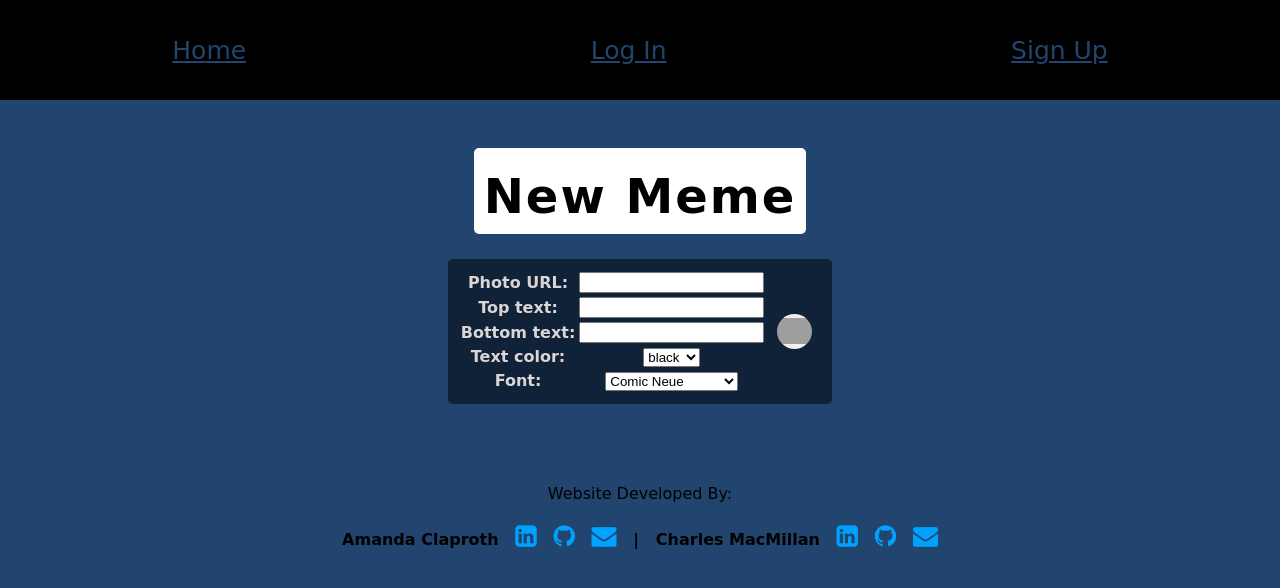
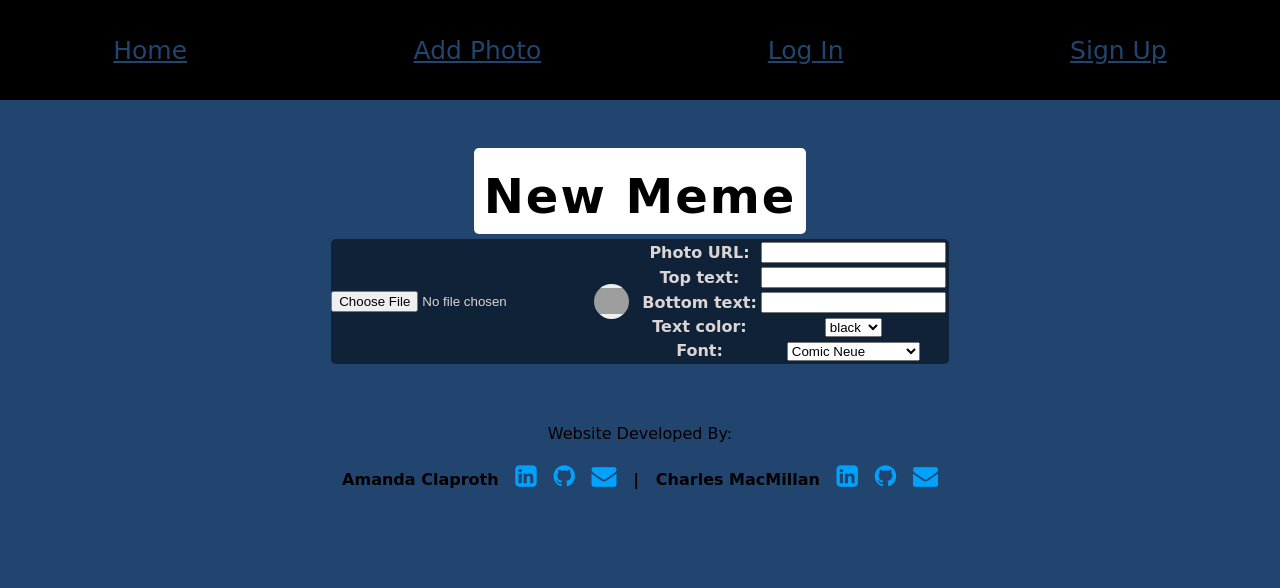
Before and after one commit to Aclap427/Meme_World, a Django app: page /memes/create/ in a window 1280 px wide. Shown: the top 588 px of the page. Run offline with Django 3.2, Linux system fonts and the light colour scheme; some web fonts are replaced; grey boxes are pictures that could not be loaded.

Commit message:
AWS works

```diff
--- a/main_app/models.py
+++ b/main_app/models.py
@@ -38,9 +38,9 @@ class Meme(models.Model):
     def __str__(self):
         return self.top_text
 
-# class Photo(models.Model):
-#     url = models.CharField(max_length=200)
-#     meme = models.ForeignKey(Meme, on_delete=models.CASCADE)
+class Photo(models.Model):
+    url = models.CharField(max_length=200)
+    meme = models.ForeignKey(Meme, on_delete=models.CASCADE)
 
-#     def __str__(self):
-#         return f"Photo for meme_id: {self.meme_id} @{self.url}"
+    def __str__(self):
+        return f"Photo for meme_id: {self.meme_id} @{self.url}"
--- a/main_app/templates/base.html
+++ b/main_app/templates/base.html
@@ -14,8 +14,9 @@
     <header>
         <nav>
             <a href="/">Home</a>
-            {% if user.is_authenticated %}
-            <a href="{% url 'index' %}">Memes</a>
+            <a href="{% url 'add_photo' %}">Add Photo
+
+            </a> {% if user.is_authenticated %} <a href="{% url 'index' %}">Memes</a>
             <a href="{% url 'memes_create' %}">Create a Meme</a>
             <a href="{% url 'user' %}">My Memes</a>
             <a href="{% url 'logout' %}">Log Out - {{user.username}}</a> {% else %}
--- a/main_app/templates/main_app/meme_form.html
+++ b/main_app/templates/main_app/meme_form.html
@@ -8,8 +8,9 @@
         <p class="top long-string">{{meme.top_text}}</p>
         {% else %}
         <p class="top short-string">{{meme.top_text}}</p>
-        {% endif %}
-        <img class="photo" src="{{meme.photo_URL}}" alt="pic" /> {% if meme.top_text|length > 10 %}
+        {% endif %} {% if meme.photo_set.all|length > 0 %}
+        <img class="photo" src="{{ photo.url }}"> {% else %}
+        <img class="photo" src="{{meme.photo_URL}}" alt="pic" /> {% endif %}{% if meme.top_text|length > 10 %}
         <p class="bottom long-string">{{meme.bottom_text}}</p>
         {% else %}
         <p class="bottom short-string">{{meme.bottom_text}}</p>
@@ -19,11 +20,17 @@
     <h1 style="margin: 10px 0 0 10px;">New Meme</h1>
     {% endif %}
 </div>
-<form class="gray-box" style="padding: 10px; margin: 20px 0;" action="" method="post">
+
+
+<form class="gray-box" action="{% url 'add_photo' %}" enctype="multipart/form-data" method="POST" class="card-panel">
     {% csrf_token %}
     <table>
         {{ form.as_table }}
+
+        <input type="file" name="photo-file">
+        <br><br>
+        <input type="submit" value="" class="submit-btn" />
+
     </table>
-    <input type="submit" value="" class="submit-btn" />
 </form>
 {% endblock %}
--- a/main_app/urls.py
+++ b/main_app/urls.py
@@ -10,5 +10,5 @@ urlpatterns = [
     path('memes/<int:pk>/update', views.MemeUpdate.as_view(), name='memes_update'),
     path('memes/<int:pk>/delete', views.MemeDelete.as_view(), name='memes_delete'),
     path('memes/user/<int:user_id>/', views.user_id, name='user_id'),
-   # path('memes/add_photo/', views.add_photo, name='add_photo'),
+    path('memes/add_photo/', views.add_photo, name='add_photo'),
 ]
--- a/main_app/views.py
+++ b/main_app/views.py
@@ -6,11 +6,11 @@ from django.contrib.auth.decorators import login_required
 from django.contrib.auth.mixins import LoginRequiredMixin
 from .models import Meme#Photo
 from django.views.generic.edit import CreateView, DeleteView, UpdateView
-# import uuid
-# import boto3
+import uuid
+import boto3
 
-# S3_BASE_URL = 'https://s3.us-west-1.amazonaws.com/'
-# BUCKET = 'memeworld'
+S3_BASE_URL = 'https://s3.us-west-1.amazonaws.com/'
+BUCKET = 'memeworld'
 
 
 # Create your views here.
@@ -56,18 +56,24 @@ class MemeCreate(CreateView):
     form.instance.user = self.request.user
     return super().form_valid(form)
 
-  # def add_photo(request, meme_id):
-  #   photo_file = request.FILES.get('photo-file', None)
-  #   if photo_file:
-  #       s3 = boto3.client('s3')
-  #       key = uuid.uuid4().hex[:6] + photo_file.name[photo_file.name.rfind('.'):]
-  #       try:
-  #           s3.upload_fileobj(photo_file, BUCKET, key)
-  #           url = f"{S3_BASE_URL}{BUCKET}/{key}"
-  #           Photo.objects.create(url=url, meme_id=meme_id)
-  #       except:
-  #           print('An error occurred uploading file to S3')
-  #   return redirect('user', meme_id=meme_id)
+def add_photo(request):
+    print('here it is')# photo-file will be the "name" attribute on the <input type="file">
+    photo_file = request.FILES.get('photo-file', None)
+    if photo_file:
+        s3 = boto3.client('s3')
+        # need a unique "key" for S3 / needs image file extension too
+        key = uuid.uuid4().hex[:6] + photo_file.name[photo_file.name.rfind('.'):]
+        # just in case something goes wrong
+        try:
+            s3.upload_fileobj(photo_file, BUCKET, key)
+            # build the full url string
+            url = f"{S3_BASE_URL}{BUCKET}/{key}"
+            print(url)
+            # we can assign to cat_id or cat (if you have a cat object)
+            Meme.objects.create(photo_URL=url, user=request.user)
+        except:
+            print('An error occurred uploading file to S3')
+    return redirect('/memes/')
 
 class MemeUpdate(LoginRequiredMixin, UpdateView):
   model = Meme
```
Also changed, not shown: main_app/templates/main_app/add_photo.html (added, +10 -0 lines), main_app/templates/main_app/meme_confirm_delete.html (+5 -5 lines), main_app/templates/memes/index.html (+11 -14 lines), main_app/templates/memes/user.html (+11 -15 lines).
